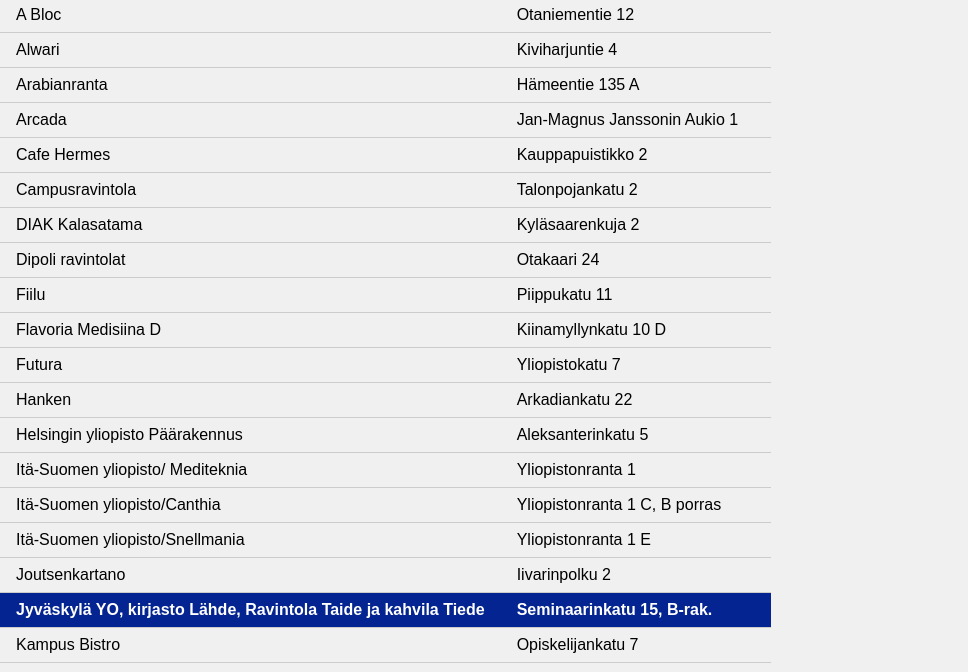
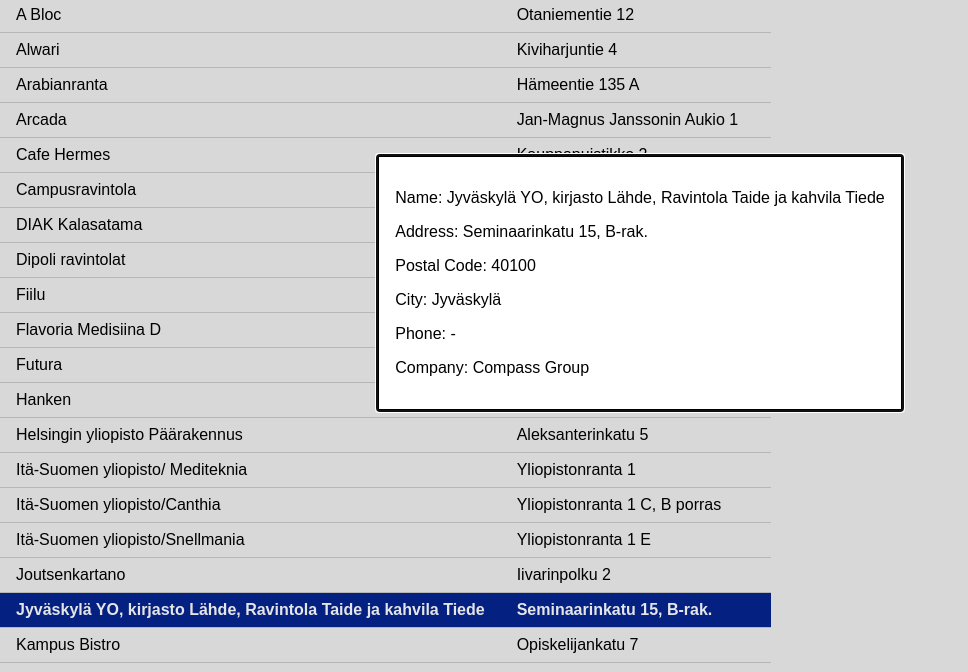
Before and after one commit to WelehoBRUDER/MetropoliaAMK-web-development, a website: page week-2/recap-4/t2/t2.html in a window 1280 px wide. Both pictures are taken after a click on the element 370 px from the left and 726 px from the top of the page. Shown: the part 117-789 px from the top of the page, without its empty margins (0-968 px from the left). Drawn offline with Linux system fonts and the light colour scheme.

Commit message:
recap 4 done

```diff
--- a/week-2/recap-4/t2/t2.html
+++ b/week-2/recap-4/t2/t2.html
@@ -19,7 +19,8 @@
     <!-- add restaurants here -->
   </table>
   <!-- modal -->
-  <dialog>
+  <dialog id="restaurant-info" onclick="closeDialog(event)">
+    <h2>Restaurant Info</h2>
     <!-- add restaurant info here when restaurant is clicked -->
   </dialog>
 </body>
--- a/week-2/recap-4/t2/t2.js
+++ b/week-2/recap-4/t2/t2.js
@@ -775,16 +775,22 @@
 })();
 
 let selectedRestaurant = "";
+const dialog = document.querySelector("#restaurant-info");
 
 function selectRestaurant(restaurant) {
   selectedRestaurant = restaurant;
+  deselect();
+  const next = document.querySelector(`#_${selectedRestaurant}`);
+  if (next) {
+    next.classList.add("highlight");
+  }
+  showSelectedRestaurant();
+}
+
+function deselect() {
   const current = document.querySelector(".highlight");
   if (current) {
     current.classList.remove("highlight");
-  }
-  const next = document.querySelector(`#_${selectedRestaurant}`);
-  if (next) {
-    next.classList.add("highlight");
   }
 }
 
@@ -805,5 +811,34 @@
     restaurantsList.append(tr);
   });
 }
+// __v: 0,
+function showSelectedRestaurant() {
+  dialog.innerHTML = "";
+  const toDisplay = [
+    ["name", "Name"],
+    ["address", "Address"],
+    ["postalCode", "Postal Code"],
+    ["city", "City"],
+    ["phone", "Phone"],
+    ["company", "Company"],
+  ];
+  const restaurant = restaurants.find((r) => r._id === selectedRestaurant);
+  for (const keys of toDisplay) {
+    const key = keys[0];
+    const name = keys[1];
+    const p = document.createElement("p");
+    p.textContent = `${name}: ${restaurant[key]}`;
+    dialog.append(p);
+  }
+  dialog.showModal();
+}
+
+function closeDialog(e) {
+  if (e && e.target.id !== "restaurant-info") {
+    return;
+  }
+  deselect();
+  dialog.close();
+}
 
 createRestaurantsDisplay();
```
Also changed, not shown: README.md.
